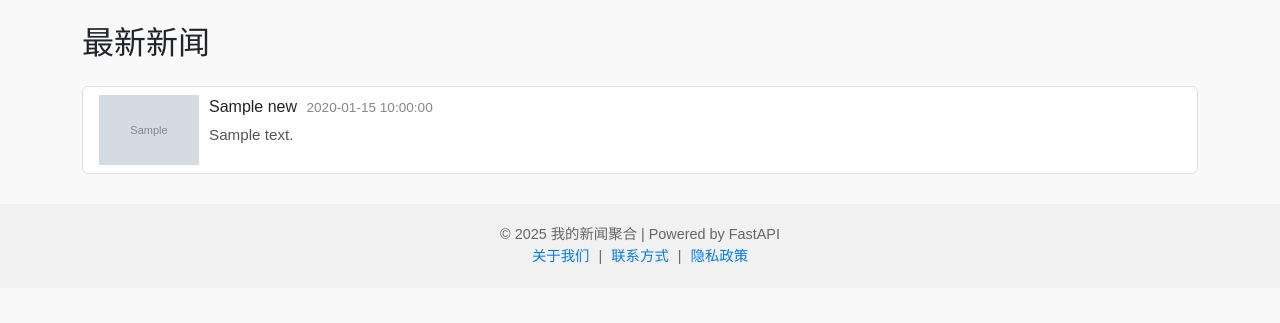
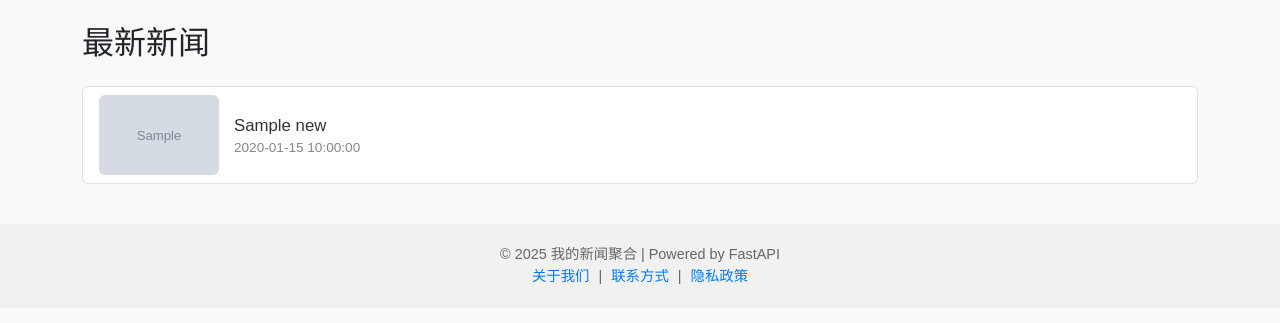
Before and after one commit to elaineling891-ux/MyNews, a FastAPI app: page / in a window 1280 px wide. Shown: the part 56-379 px from the top of the page. Run offline with FastAPI, Linux system fonts and the light colour scheme; grey boxes marked "Sample" are stand-in pictures; a database or web service that is not in the repository returns one stand-in record (values such as "Sample title"); some libraries are stand-ins or nearby versions.

Commit message:
Update index.html

```diff
--- a/templates/index.html
+++ b/templates/index.html
@@ -10,11 +10,12 @@
     .navbar { background: linear-gradient(90deg, #007bff, #00c6ff); }
     .navbar-brand { color: white !important; font-weight: bold; }
     .navbar-nav .nav-link { color: white !important; }
-    .list-group-item { cursor: pointer; display: flex; align-items: start; gap: 10px; }
-    .news-date { font-size: 0.85rem; color: #888; margin-left: 5px; }
-    .news-summary { font-size: 0.95rem; color: #555; margin-top: 5px; }
-    .news-thumb { width: 100px; height: 70px; object-fit: cover; flex-shrink: 0; }
-    footer { margin-top: 30px; text-align: center; padding: 20px; background-color: #f1f1f1; font-size: 0.9rem; color: #666; }
+    .list-group-item { cursor: pointer; display: flex; align-items: center; gap: 15px; }
+    .news-thumb { width: 120px; height: 80px; object-fit: cover; border-radius: 6px; flex-shrink: 0; }
+    .news-title { font-size: 1.05rem; font-weight: 500; color: #333; }
+    .news-title:hover { color: #007bff; }
+    .news-date { font-size: 0.85rem; color: #888; }
+    footer { margin-top: 40px; text-align: center; padding: 20px; background-color: #f1f1f1; font-size: 0.9rem; color: #666; }
     footer a { color: #007bff; text-decoration: none; margin: 0 5px; }
     footer a:hover { text-decoration: underline; }
   </style>
@@ -45,9 +46,8 @@
           <img src="{{ item.image_url }}" alt="新闻图" class="news-thumb">
         {% endif %}
         <div>
-          {{ item.title }}
-          <span class="news-date">{{ item.created_at }}</span>
-          <div class="news-summary">{{ item.content[:100] }}{% if item.content|length > 100 %}...{% endif %}</div>
+          <div class="news-title">{{ item.title }}</div>
+          <div class="news-date">{{ item.created_at }}</div>
         </div>
       </a>
     {% endfor %}
```
